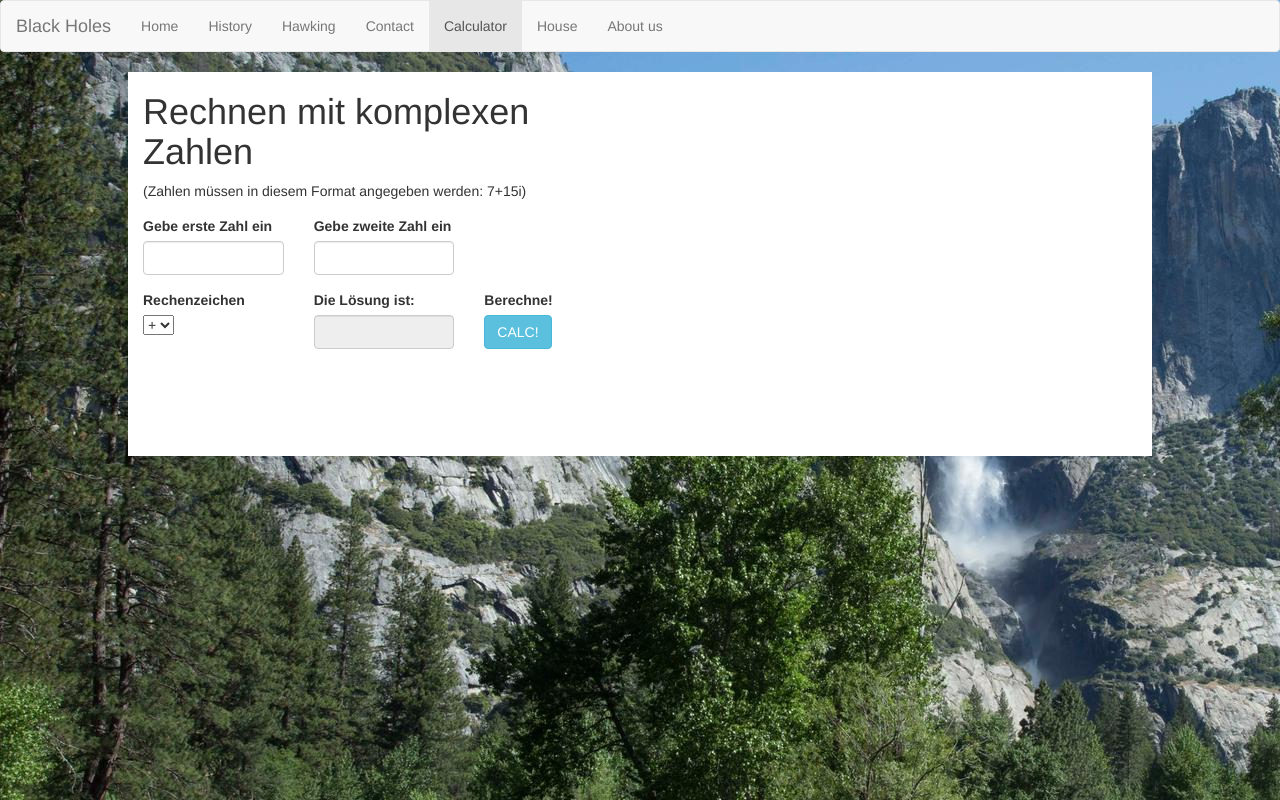
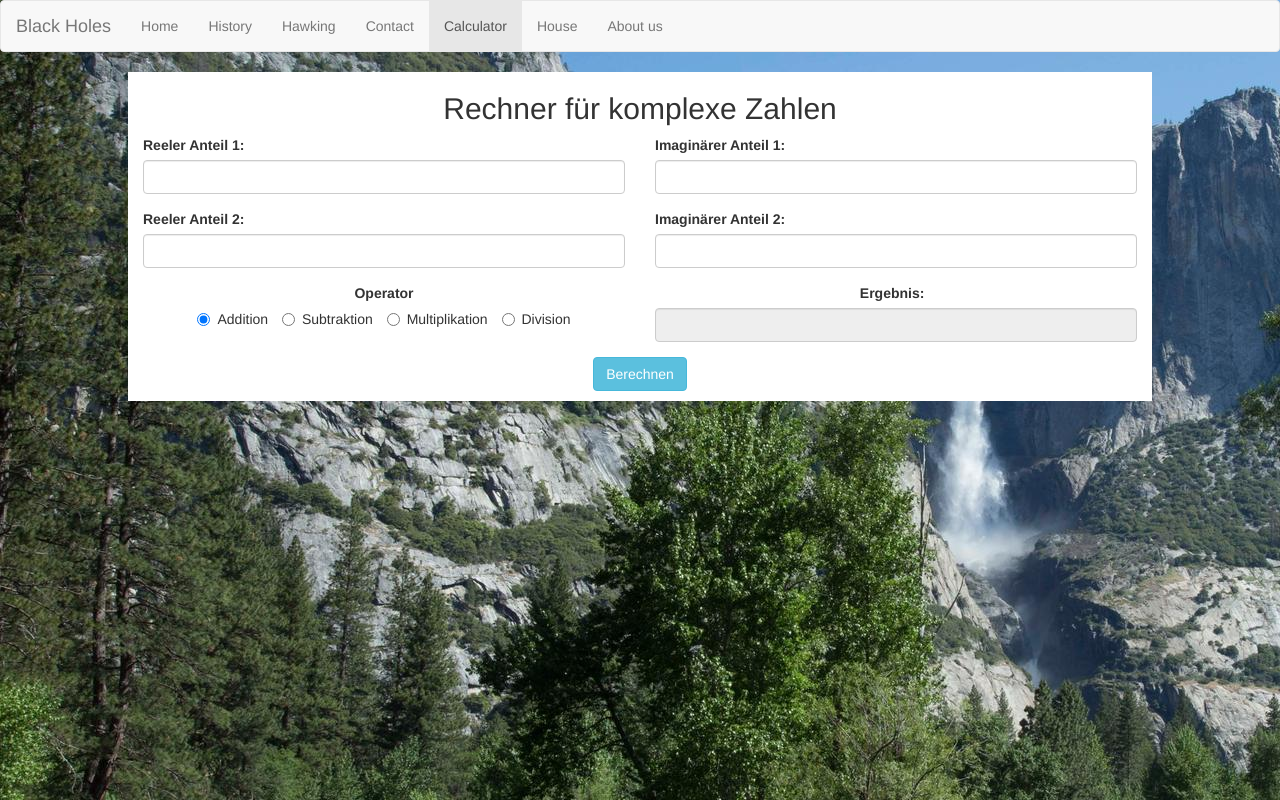
Before and after one commit to mherdt/Anwendungsprojekte, a plain HTML site: page Calculator.html in a window 1280 px wide. Drawn offline with nearby package versions, Linux system fonts and the light colour scheme.

Commit message:
bisschen taschenrechenr fixen und about us geaddet

```diff
--- a/Calculator.html
+++ b/Calculator.html
@@ -53,50 +53,91 @@
   </div>
 </nav>
 
-<body background="background.jpg">
-  <div class="container">
-    <div class="form-group row">
-      <div class="col-md-6">
-        <h1>Rechnen mit komplexen Zahlen</h1>
-        <span>(Zahlen müssen in diesem Format angegeben werden: 7+15i)
+<body background="background.jpg" ng-controller="myCtrl">
+
+  <div class="album bg-light mt-2">
+    <div class="container text-center">
+      <h2 class="pt-4">Rechner für komplexe Zahlen</h2>
+
+    </div>
+
+    <div align="" class="container">
+      <div class="row">
+        <div class="col-sm-6">
+          <div class="form-group">
+            <label for="r1">Reeler Anteil 1: </label>   <input type="number" class="form-control" id="r1">
           </div>
-      </div>
-    </div>
-    <div id = "map" class="container">
-      <div class="form-group row">
-          <div class="col-xs-2">
-              <label for="n1">Gebe erste Zahl ein</label>
-              <input type="text" id="n1" class="form-control"/>
+        </div>
+        <div class="col-sm-6">
+          <div class="form-group">
+            <label for="i1">Imaginärer Anteil 1:</label>   <input type="number" class="form-control" id="i1">
           </div>
-          <div class="col-xs-2">
-              <label for="n2">Gebe zweite Zahl ein</label>
-              <input type="text" id="n2" class="form-control" />
-          </div>
-          </div>
-          <div class="row">
-              <div class="col-xs-2">
-                  <label>Rechenzeichen</label> <br>
-                  <select id="op" class="custom-select">
-                      <option value="+">+</option>
-                      <option value="-">-</option>
-                      <option value="/">/</option>
-                      <option value="*">*</option>
-                  </select>
-
-                  </div>
-                  <div class="col-xs-2">
-                    <label>Die Lösung ist:</label>
-                    <input type="text" class="form-control" readonly id="res">
-                  </div>
-                    <div class="col-xs-1">
-                      <label>Berechne!</label>
-                      <button class="btn btn-info" onclick="complexCalc();">CALC!</button>
-                </div>
-              </div>
+        </div>
       </div>
 
 
-<body>
+      <div class="row">
+        <div class="col-sm-6">
+          <div class="form-group">
+            <label for="r2">Reeler Anteil 2: </label>   <input type="number" class="form-control" id="r2">
+          </div>
+        </div>
+        <div class="col-sm-6">
+          <div class="form-group">
+            <label for="i2">Imaginärer Anteil 2:</label>   <input type="number" class="form-control" id="i2">
+          </div>
+        </div>
+      </div>
+
+      <div class="row justify-content-center text-center">
+        <div class="col-sm-6">
+          <div class="form-group">
+            <label>Operator</label>
+            <form>
+              <label class="radio-inline">
+  		  <input type="radio" name="optradio" id="add"> Addition
+  		</label>
+              <label class="radio-inline">
+  		  <input type="radio" name="optradio" id="sub"> Subtraktion
+  		</label>
+              <label class="radio-inline">
+  		  <input type="radio" name="optradio" id="mul"> Multiplikation
+  		</label>
+              <label class="radio-inline">
+  		  <input type="radio" name="optradio" id="div"> Division
+  		</label>
+            </form>
+          </div>
+        </div>
+        <div class="col-sm-6">
+          <fieldset disabled>
+            <div class="form-group">
+              <label for="answer">Ergebnis:</label>   <input type="text" class="form-control" id="answer">
+            </div>
+          </fieldset>
+        </div>
+        <div class="col align-self-center">
+          <button type="button" class="btn btn-info" id="buttonCalculate" onclick="calc()">Berechnen</button>
+        </div>
+      </div>
+    </div>
+  </div>
+  </div>
+  </div>
+
+  <footer class="text-muted">
+    <div class="container">
+      <p class="float-right">
+
+      </p>
+
+    </div>
+  </footer>
+  <script src="jquery/jquery.min.js"></script>
+  <script src="tether/tether.min.js"></script>
+  <script src="js/bootstrap.min.js"></script>
+
+</body>
 
 
 
--- a/js/calculator.js
+++ b/js/calculator.js
@@ -1,58 +1,96 @@
-class ComplexNumber {
-    constructor(realPart, imaginaryPart) {
-        this.realPart = realPart;
-        this.imaginaryPart = imaginaryPart;}
+function init() {
+  document.getElementById("add").checked = true;
+  document.getElementById('additionImg').style.display = 'block';
+}
+window.onload = init;
 
-    plus(number) {
-        var realPart = this.realPart + number.realPart;
-        var imaginaryPart = this.imaginaryPart + number.imaginaryPart;
-        return new ComplexNumber(realPart, imaginaryPart);}
+function calc() {
+  //Get state of radiobutton
+  var additionIsSelected = document.getElementById("add").checked;
+  var substractionIsSelected = document.getElementById("sub").checked;
+  var multiplyIsSelected = document.getElementById("mul").checked;
+  var divisionIsSelected = document.getElementById("div").checked;
 
-    minus(number) {
-        var realPart = this.realPart - number.realPart;
-        var imaginaryPart = this.imaginaryPart - number.imaginaryPart;
-        return new ComplexNumber(realPart, imaginaryPart);}
+  //Get entered values
+  var realNumber1 = parseFloat(document.getElementById("r1").value);
+  var imaginaryNumber1 = parseFloat(document.getElementById("i1").value);
+  var realNumber2 = parseFloat(document.getElementById("r2").value);
+  var imaginaryNumber2 = parseFloat(document.getElementById("i2").value);
 
-    multiply(number) {
-        var realPart = this.realPart * number.realPart - this.imaginaryPart * number.imaginaryPart;
-        var imaginaryPart = this.realPart * number.imaginaryPart + this.imaginaryPart * number.realPart;
-        return new ComplexNumber(realPart, imaginaryPart);}
+  //Set empty inputfiels to 0
+  if (isNaN(realNumber1)) {
+    realNumber1 = 0;
+    document.getElementById("r1").value = 0;
+  }
+  if (isNaN(imaginaryNumber1)) {
+    imaginaryNumber1 = 0;
+    document.getElementById("i1").value = 0;
+  }
+  if (isNaN(realNumber2)) {
+    realNumber2 = 0;
+    document.getElementById("r2").value = 0;
+  }
+  if (isNaN(imaginaryNumber2)) {
+    imaginaryNumber2 = 0;
+    document.getElementById("i2").value = 0;
+  }
 
-    divide(number) {
-        var denom = number.realPart * number.realPart + number.imaginaryPart * number.imaginaryPart;
-        var realPart = (this.realPart * number.realPart + this.imaginaryPart * number.imaginaryPart) / (number.realPart * number.realPart + number.imaginaryPart * number.imaginaryPart) ;
-        var imaginaryPart = (this.imaginaryPart * number.realPart - this.realPart * number.imaginaryPart) / (number.realPart * number.realPart + number.imaginaryPart * number.imaginaryPart);
-        return new ComplexNumber(realPart, imaginaryPart);}
 
-    show() {
-        if (this.imaginaryPart == 0) {
-            return this.realPart.show();}
-        else if (this.realPart == 0) {
-            if (this.imaginaryPart < 0) {
-                return this.imaginaryPart === -1 ? "-i" : this.imaginaryPart + "i";}
-            return this.imaginaryPart === 1 ? "i" : this.imaginaryPart + "i";}
-        else if (this.imaginaryPart < 0) {return this.realPart + " - " + (this.imaginaryPart === -1 ? "i" : Math.abs(this.imaginaryPart) + "i");}
-        return this.realPart + " + " + (this.imaginaryPart === 1 ? "i" : this.imaginaryPart + "i");}
-
-    static reg(string) {
-        var regExp = /^([-+]?\d+(?:\.\d+)?(?!i))?([-+]?(?:\d+(?:\.\d+)?)?i)?$/;
-        var a = regExp.exec(string);
-        var realPart = a[1] ? parseFloat(a[1]) : 0;
-        var imaginaryPart;
-        if (a[2] === "+i" || a[2] === "i") {imaginaryPart = 1;}
-        else if (a[2] === "-i") {imaginaryPart = -1;}
-        else {imaginaryPart = a[2] ? parseFloat(a[2].replace("i"), "") : 0;}
-        return new ComplexNumber(realPart, imaginaryPart);
+  //Addition
+  var result;
+  if (additionIsSelected) {
+    var rn = realNumber1 + realNumber2;
+    var im = imaginaryNumber1 + imaginaryNumber2;
+    var operator
+    if (im < 0) {
+      operator = "";
+    } else {
+      operator = "+";
     }
-
+    result = "" + rn + operator + im + "i";
+    document.getElementById("answer").value = result;
+  }
+  //Substraction
+  if (substractionIsSelected) {
+    var rn = realNumber1 - realNumber2;
+    var im = imaginaryNumber1 - imaginaryNumber2;
+    var operator
+    if (im < 0) {
+      operator = "";
+    } else {
+      operator = "+";
+    }
+    result = "" + rn + operator + im + "i";
+    document.getElementById("answer").value = result;
+  }
+  //Multiplication
+  if (multiplyIsSelected == true) {
+    var rn = (realNumber1 * realNumber2) - (imaginaryNumber1 * imaginaryNumber2);
+    var im = (realNumber1 * imaginaryNumber2) + (realNumber2 * imaginaryNumber1);
+    var operator
+    if (im < 0) {
+      operator = "";
+    } else {
+      operator = "+";
+    }
+    result = "" + rn + operator + im + "i";
+    document.getElementById("answer").value = result;
+  }
+  //Division
+  if (divisionIsSelected == true) {
+    var rn = ((realNumber1 * realNumber2) + (imaginaryNumber1 * imaginaryNumber2)) / (realNumber2 * realNumber2 + imaginaryNumber2 * imaginaryNumber2);
+    var im = (-1 * (realNumber1 * imaginaryNumber2) + (realNumber2 * imaginaryNumber1)) / (realNumber2 * realNumber2 + imaginaryNumber2 * imaginaryNumber2);
+    var operator
+    if (im < 0) {
+      operator = "";
+    } else {
+      operator = "+";
+    }
+    result = "" + rn + operator + im + "i";
+    if (!isNaN(rn) && !isNaN(im)) {
+      document.getElementById("answer").value = result;
+    } else {
+      document.getElementById("answer").value = "Man kann nicht durch 0 teilen!"
+    }
+  }
 }
-function complexCalc() {
-        var n1 = ComplexNumber.reg(document.getElementById("n1").value.replace(",", "."));
-        var n2 = ComplexNumber.reg(document.getElementById("n2").value.replace(",", "."));
-        var operator = document.getElementById("op").value;
-
-        if (operator === "+") {document.getElementById("res").value = n1.plus(n2).show();}
-        else if (operator === "-") {document.getElementById("res").value = n1.minus(n2).show();}
-        else if (operator === "/") {document.getElementById("res").value = n1.divide(n2).show();}
-        else if (operator === "*") {document.getElementById("res").value = n1.multiply(n2).show();}
-}
```
Also changed, not shown: About.html (+9 -6 lines).
